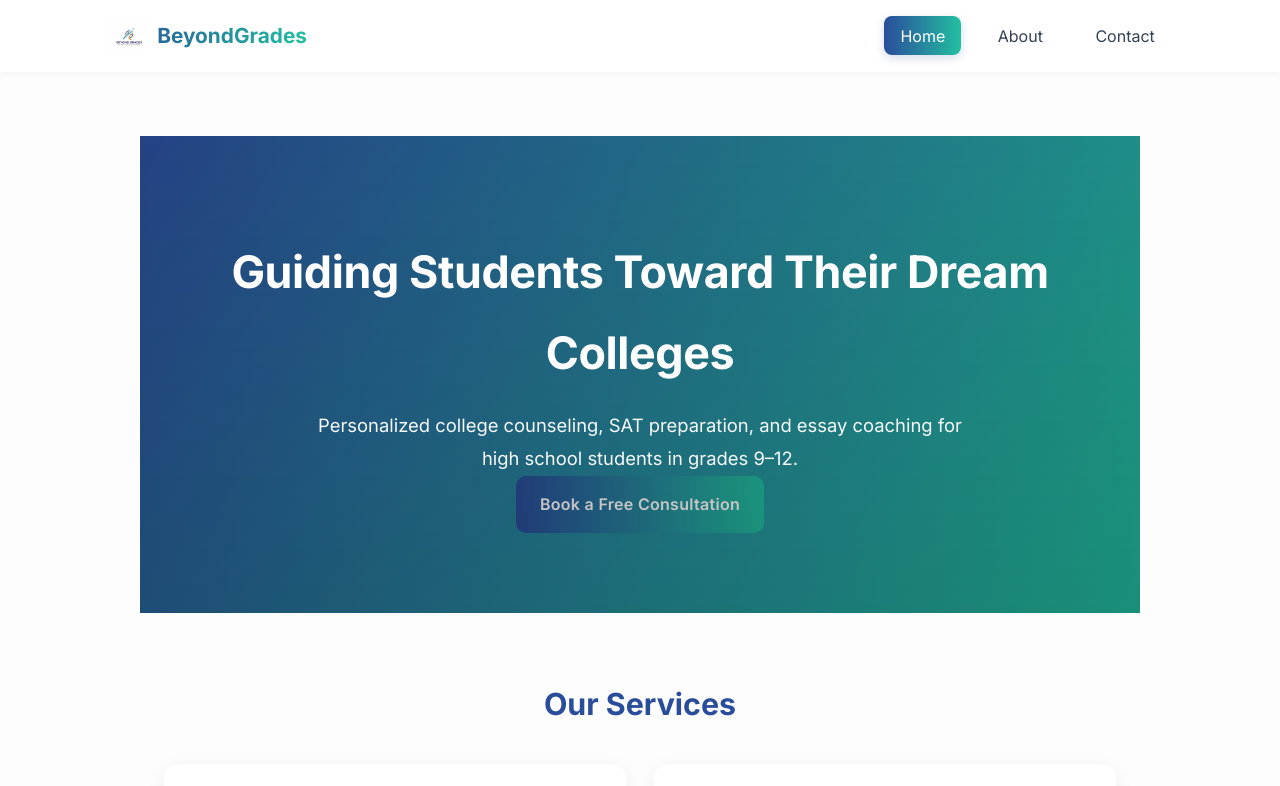
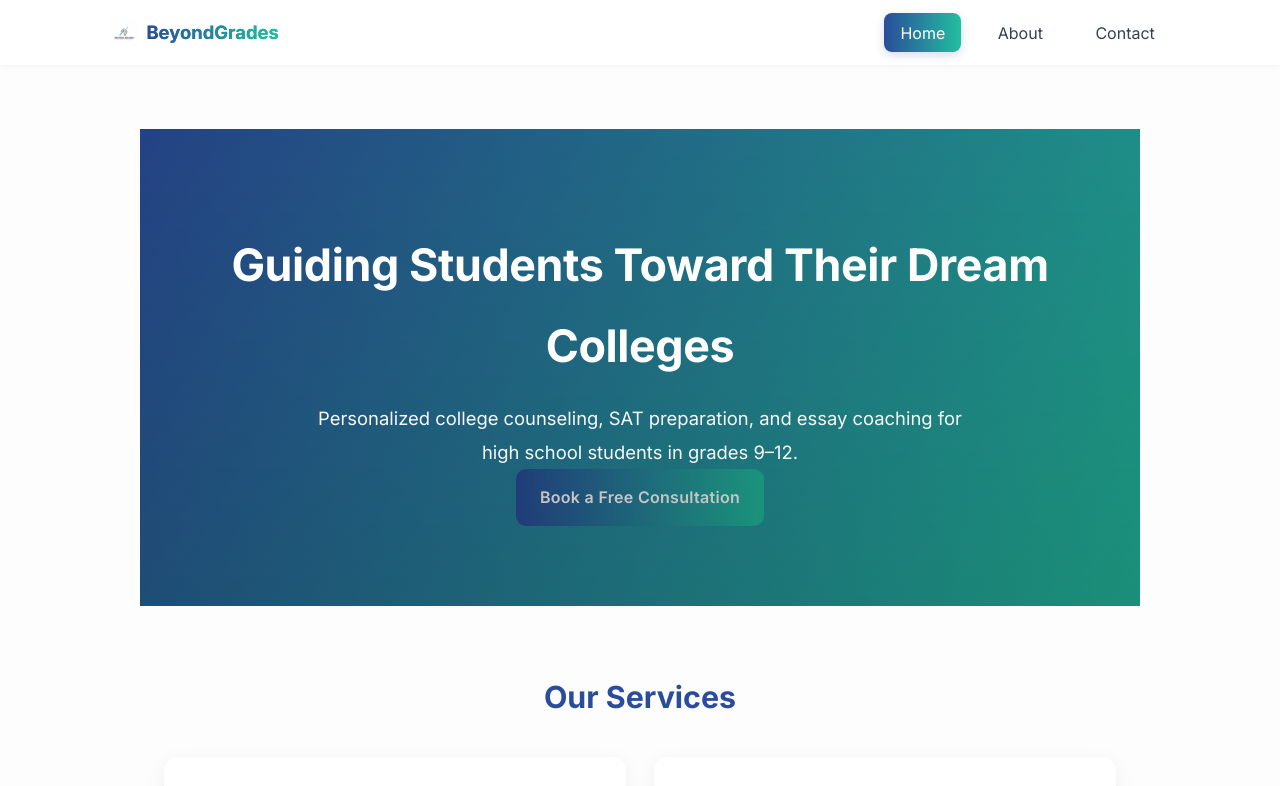
Before and after one commit to BrightPath1600/BeyondGrades, a plain HTML site: page index.html in a window 1280 px wide. Shown: the top 786 px of the page. Drawn offline with Linux system fonts and the light colour scheme.

Commit message:
Update logo

```diff
--- a/assets/style.css
+++ b/assets/style.css
@@ -210,3 +210,22 @@ footer {
   .hero h1 { font-size: 2.1rem; }
   nav div a { margin-left: .5rem; padding: .5rem .8rem; }
 }
+.logo {
+  display: flex;
+  align-items: center;
+  gap: 0.45rem;
+}
+
+.logo-img {
+  height: 26px;
+  width: auto;
+  border-radius: 4px;
+}
+
+.logo span {
+  font-weight: 700;
+  font-size: 1.15rem;
+  background: linear-gradient(90deg, #2a4d9b, #22bfa0);
+  -webkit-background-clip: text;
+  -webkit-text-fill-color: transparent;
+}
--- a/index.html
+++ b/index.html
@@ -12,9 +12,15 @@
   <nav>
 
     <div class="logo">
-      <img src="pic/beyondGradesLogo.JPG" alt="BeyondGrades Logo" class="logo-img">
+
+
+
+    <img src="pic/beyondGradesLogo.JPG"
+     alt="BeyondGrades Logo"
+     class="logo-img"
+     style="height:30px;width:auto;vertical-align:middle;">
       <span>BeyondGrades</span>
-    </div>
+     </div>
 
     <div class="nav-links">
       <a href="index.html" class="active">Home</a>
```
